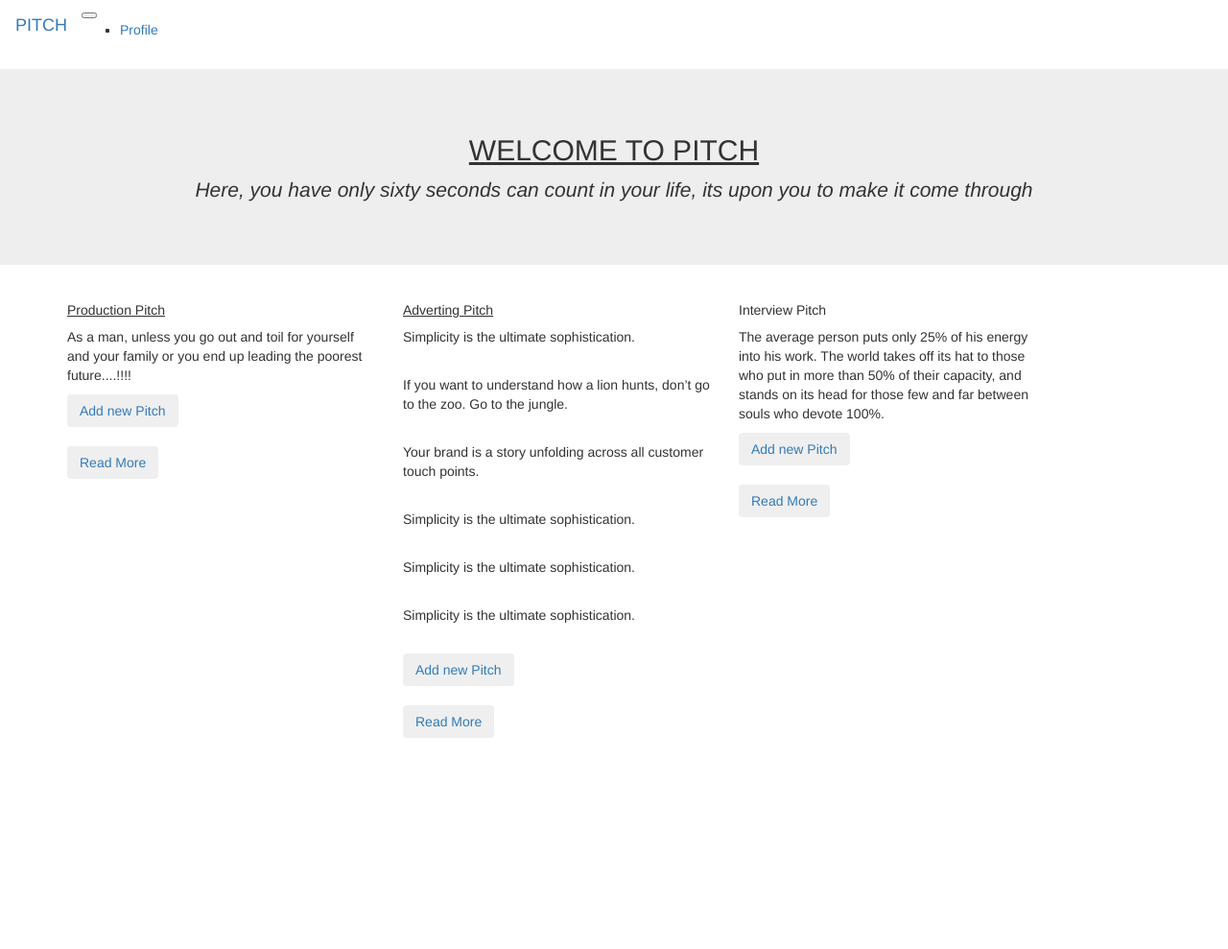
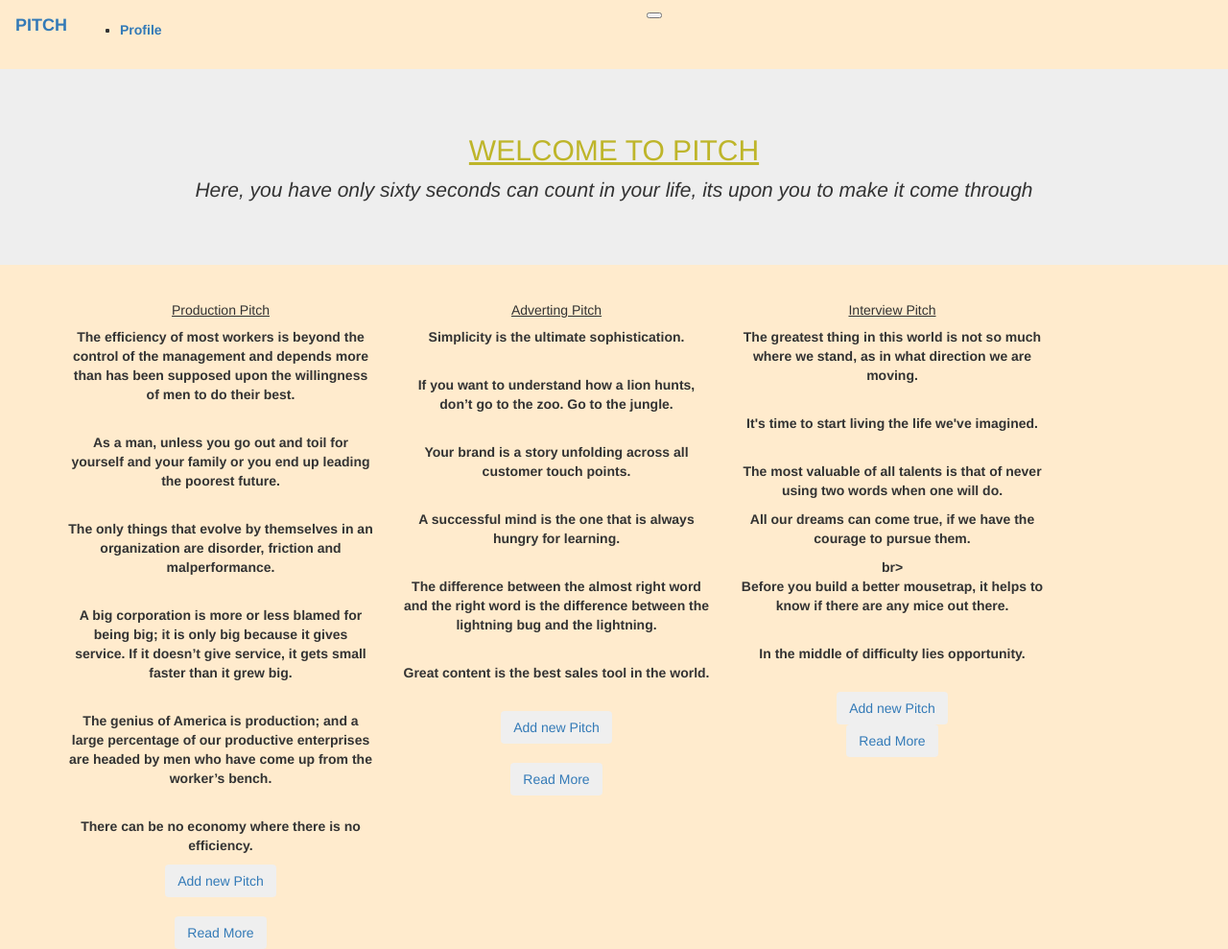
Before and after one commit to Rovine1999/Pitch-App, a Python web app: template app/templates/index.html in a window 1280 px wide. Shown: the whole page at 96% size. Before the commit the page ends 769 px from the top, so only its background shows below. Run offline with Jinja, Linux system fonts and the light colour scheme; the template is opened without the code that fills it, so the values that code supplies are empty; some libraries are stand-ins or nearby versions.

Commit message:
add styles

```diff
--- a/app/main/views.py
+++ b/app/main/views.py
@@ -1,7 +1,7 @@
 
 from flask import render_template,request,redirect,url_for,abort
 from flask_login import login_required,current_user
-#from ..models import Pitches,Role,User,Comments
+from ..models import Pitches,Role,User,Comments
 from . import main
 from flask import render_template
 from .. import db,photos
--- /dev/null
+++ b/app/static/css/index.css
@@ -0,0 +1,10 @@
+body{
+    background-color: blanchedalmond;
+    text-align: center;
+    font-weight: bold;
+}
+h3, h2, h1{
+    color: rgb(190, 181, 42);
+    text-align: center;
+
+}
--- a/app/templates/index.html
+++ b/app/templates/index.html
@@ -17,7 +17,12 @@
         <div class="card border-info mb-3 col-md-4" style="max-width: 35rem;">
           <div class="card-body">
             <h5 class="card-title"><u>Production Pitch</u></h5>
-            <p class="card-text">As a man, unless you go out and toil for yourself and your family or you end up leading the poorest future....!!!!</p>
+            <p class="card-text">The efficiency of most workers is beyond the control of the management and depends more than has been supposed upon the willingness of men to do their best.</p></br>
+            <p class="card-text">As a man, unless you go out and toil for yourself and your family or you end up leading the poorest future.</p></br>
+            <p class="card-text">The only things that evolve by themselves in an organization are disorder, friction and malperformance.</p></br>
+            <p class="card-text">A big corporation is more or less blamed for being big; it is only big because it gives service. If it doesn’t give service, it gets small faster than it grew big.</p><br>
+            <p class="card-text">The genius of America is production; and a large percentage of our productive enterprises are headed by men who have come up from the worker’s bench.</p></br>
+            <p class="card-text">There can be no economy where there is no efficiency.</p>
             <button type="button" class="btn btn-outline-success"><a href="../pitch/">Add  new Pitch</a></button><br><br>
             <button type="button" class="btn btn-outline-success"><a href="/categories/Product">Read More</a></button>
           </div>
@@ -29,9 +34,9 @@
             <p class="card-text"> Simplicity is the ultimate sophistication.</p><br>
             <p class="card-text"> If you want to understand how a lion hunts, don’t go to the zoo. Go to the jungle.</p><br>
             <p class="card-text"> Your brand is a story unfolding across all customer touch points.</p><br>
-            <p class="card-text"> Simplicity is the ultimate sophistication.</p><br>
-            <p class="card-text"> Simplicity is the ultimate sophistication.</p><br>
-            <p class="card-text"> Simplicity is the ultimate sophistication.</p><br>
+            <p class="card-text"> A successful mind is the one that is always hungry for learning.</p><br>
+            <p class="card-text"> The difference between the almost right word and the right word is the difference between the lightning bug and the lightning.</p><br>
+            <p class="card-text"> Great content is the best sales tool in the world.</p><br>
             <button type="button" class="btn btn-outline-primary"><a href="../pitch/">Add new Pitch</a></button><br><br>
             <button type="button" class="btn btn-outline-primary"><a href="/categories/Adverts">Read More</a></button>
           </div>
@@ -39,11 +44,14 @@
 
         <div class="card border-info mb-3 col-md-4" style="max-width: 35rem;">
           <div class="card-body">
-            <h5 class="card-title" >Interview Pitch</h5>
-            <p class="card-text">The average person puts only 25% of his energy into his work.
-              The world takes off its hat to those who put in more than 50% of their capacity,
-              and stands on its head for those few and far between souls who devote 100%.</p>
-              <button type="button" class="btn btn-outline-primary"><a href="../pitch/">Add new Pitch</a></button><br><br>
+            <h5 class="card-title" ><u>Interview Pitch</u></h5>
+            <p class="card-text">The greatest thing in this world is not so much where we stand, as in what direction we are moving.</p></br>
+            <p class="card-text">It's time to start living the life we've imagined.</p></br>
+            <p class="card-text">The most valuable of all talents is that of never using two words when one will do.</p><b/r>
+            <p class="card-text">All our dreams can come true, if we have the courage to pursue them.</p></b>br>
+            <p class="card-text">Before you build a better mousetrap, it helps to know if there are any mice out there.</p></br>
+            <p class="card-text">In the middle of difficulty lies opportunity.</p></br>
+              <button type="button" class="btn btn-outline-primary"><a href="../pitch/">Add new Pitch</a></button></br>
             <button type="button" class="btn btn-outline-primary"><a href="/categories/Interview">Read More</a></button>
           </div>
         </div>
@@ -52,3 +60,16 @@
   </div>
 </body>
   {% endblock%}
+
+
+  <!-- Footer -->
+<footer class="page-footer font-small blue">
+
+    <!-- Copyright -->
+    <div class="footer-copyright text-center py-3">© 2020 Copyright:
+      <a href="https://mdbootstrap.com/"> MDBootstrap.com</a>
+    </div>
+    <!-- Copyright -->
+
+  </footer>
+  <!-- Footer -->
```
